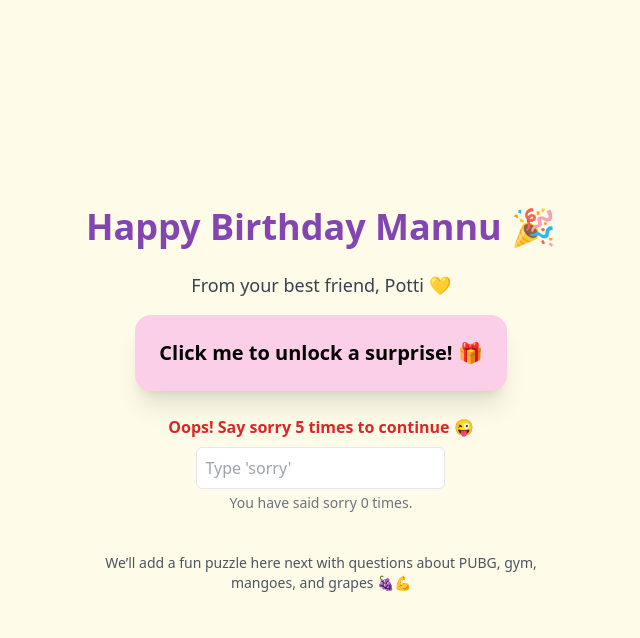
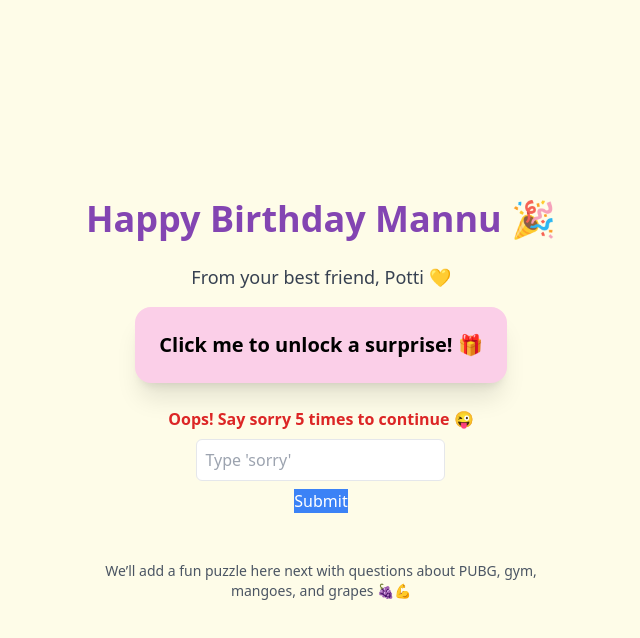
Before and after one commit to Deepika-Bhokre/mannu-birthday, a React (Create React App) app: page / in a window 1280 px wide. Both pictures are taken after a click on the element "Click me to unlock a surprise! 🎁". Shown: the top 638 px of the page, without its empty margins (319-959 px from the left). Built offline with nearby package versions, Linux system fonts and the light colour scheme.

Commit message:
Update App.js

```diff
--- a/src/App.js
+++ b/src/App.js
@@ -1,4 +1,3 @@
-
 import React, { useState } from 'react';
 import { Button } from "./components/ui/button";
 import { Card, CardContent } from "./components/ui/card";
@@ -8,6 +7,8 @@ import Confetti from 'react-confetti';
 export default function BirthdayApp() {
   const [boxMoved, setBoxMoved] = useState(false);
   const [sorryCount, setSorryCount] = useState(0);
+  const [sorryInput, setSorryInput] = useState("");
+  const [sorryMessage, setSorryMessage] = useState("");
   const [showSecret, setShowSecret] = useState(false);
   const [puzzleComplete, setPuzzleComplete] = useState(false);
   const [showConfetti, setShowConfetti] = useState(false);
@@ -21,11 +22,20 @@ export default function BirthdayApp() {
     }
   };
 
-  const handleSorryInput = (e) => {
-    if (e.target.value.toLowerCase() === "sorry") {
-      setSorryCount((prev) => Math.min(prev + 1, 5));
-      e.target.value = "";
+  const handleSorrySubmit = (e) => {
+    e.preventDefault();
+    if (sorryInput.trim().toLowerCase() === "sorry") {
+      const newCount = Math.min(sorryCount + 1, 5);
+      setSorryCount(newCount);
+      if (newCount < 5) {
+        setSorryMessage(`You've typed sorry ${newCount} time(s). ${5 - newCount} left.`);
+      } else {
+        setSorryMessage("Okay okay! You said it 5 times 😂");
+      }
+    } else {
+      setSorryMessage("That wasn't 'sorry'... try again!");
     }
+    setSorryInput("");
   };
 
   return (
@@ -59,14 +69,18 @@ export default function BirthdayApp() {
 
       {boxMoved && !puzzleComplete && (
         <div className="mt-6">
-          <p className="text-red-600 font-bold">Oops! Say sorry 5 times to continue 😜</p>
-          <input
-            type="text"
-            placeholder="Type 'sorry'"
-            className="border p-2 rounded-md mt-2"
-            onBlur={handleSorryInput}
-          />
-          <p className="text-gray-500 text-sm mt-1">You have said sorry {sorryCount} times.</p>
+          <p className="text-red-600 font-bold mb-2">Oops! Say sorry 5 times to continue 😜</p>
+          <form onSubmit={handleSorrySubmit} className="flex flex-col items-center space-y-2">
+            <input
+              type="text"
+              value={sorryInput}
+              onChange={(e) => setSorryInput(e.target.value)}
+              placeholder="Type 'sorry'"
+              className="border p-2 rounded-md"
+            />
+            <Button type="submit" className="bg-blue-500 text-white">Submit</Button>
+          </form>
+          <p className="text-gray-700 text-sm mt-2">{sorryMessage}</p>
         </div>
       )}
 
```
